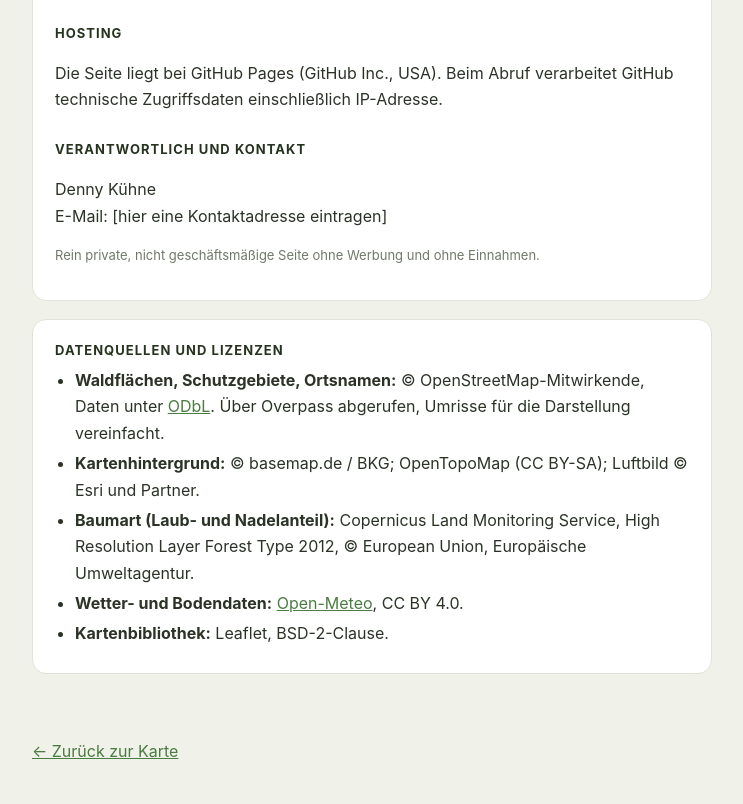
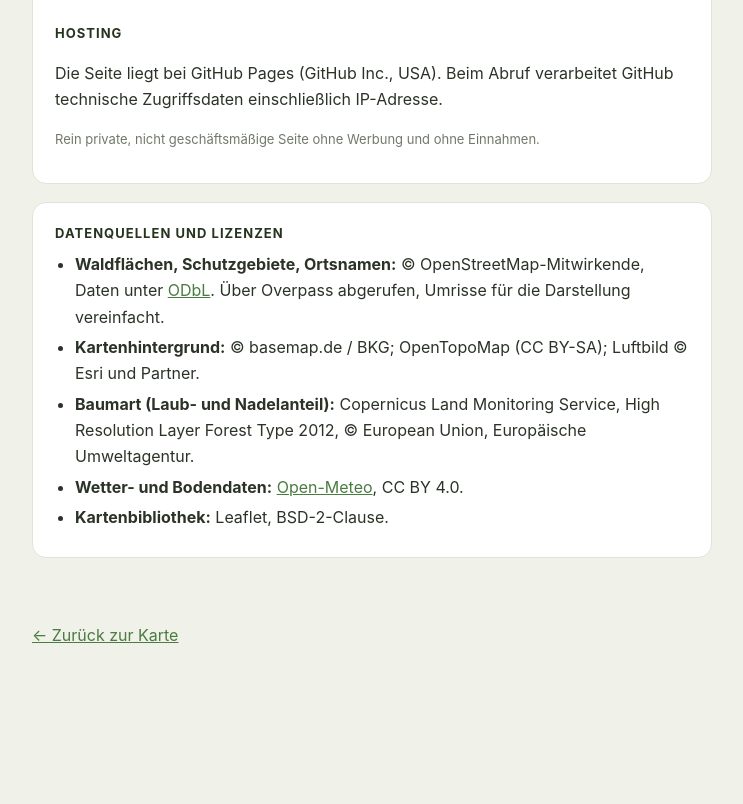
Before and after one commit to dk-pr/dk-pr.github.io, a plain HTML site: page datenschutz.html in a window 1280 px wide. Shown: the part 1616-2420 px from the top of the page, without its empty margins (268-1011 px from the left). After the commit the page ends 2304 px from the top, so only its background shows below. Drawn offline with Linux system fonts and the light colour scheme.

Commit message:
Update datenschutz.html

```diff
--- a/datenschutz.html
+++ b/datenschutz.html
@@ -106,11 +106,6 @@
     Zugriffsdaten einschließlich IP-Adresse.
   </p>
 
-  <h2>Verantwortlich und Kontakt</h2>
-  <p>
-    Denny Kühne<br>
-    E-Mail: [hier eine Kontaktadresse eintragen]
-  </p>
   <p class="klein">
     Rein private, nicht geschäftsmäßige Seite ohne Werbung und ohne Einnahmen.
   </p>
```
